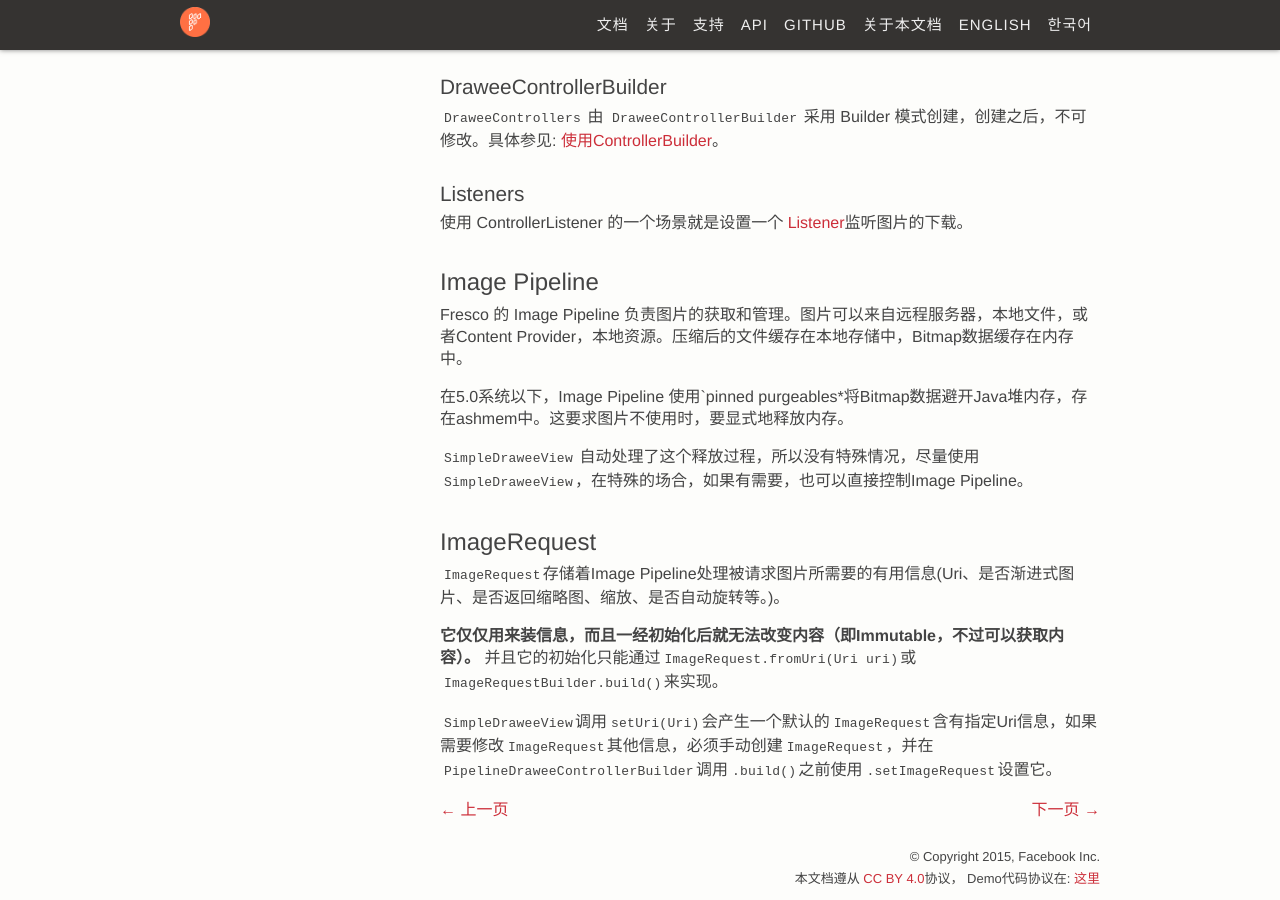
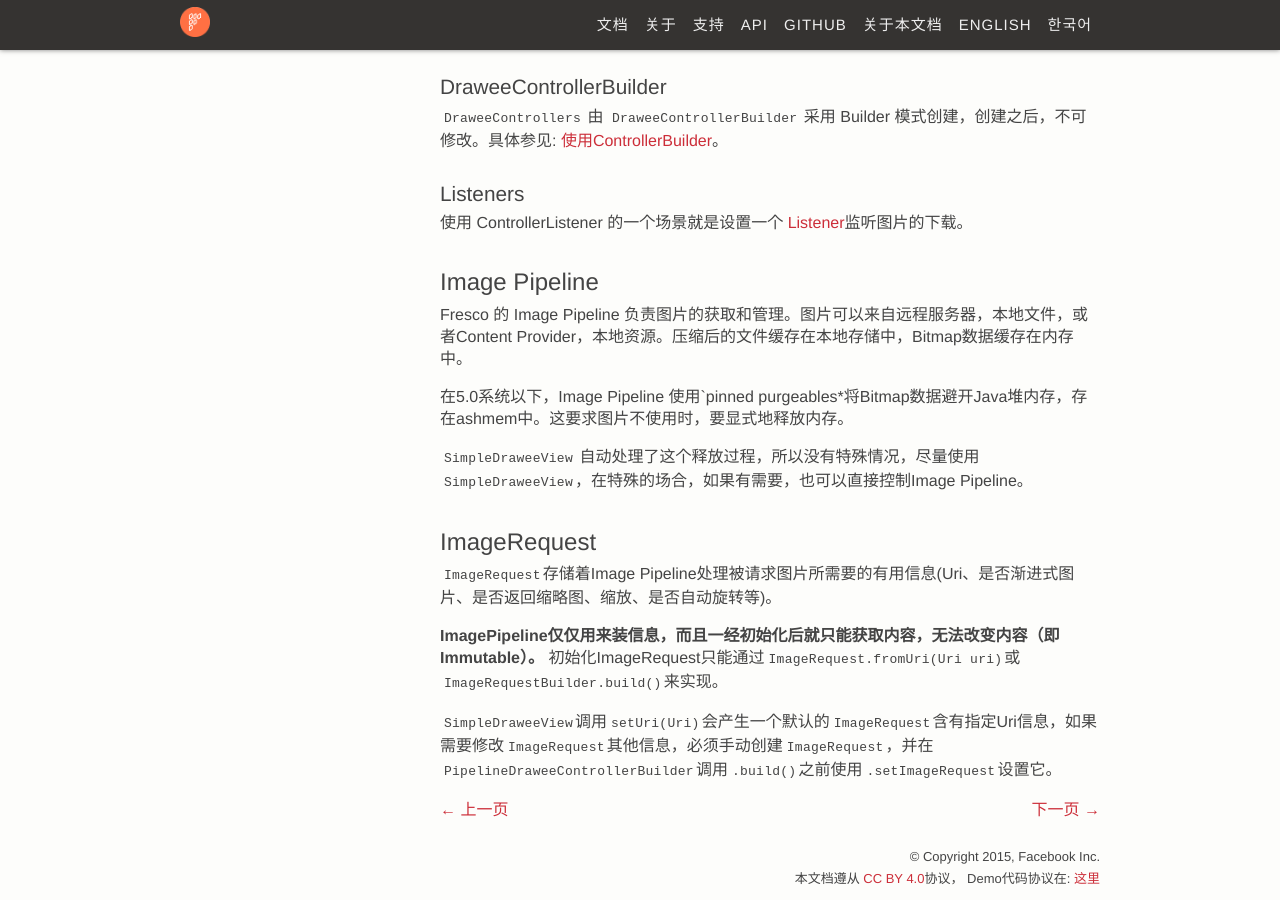
Before and after one commit to liaohuqiu/fresco-docs-cn, a Jekyll site: the page built from docs/00-concepts.md, in a window 1280 px wide and 900 px high, scrolled down 744 px. Built offline with Jekyll 4.4.1, drawn with Linux system fonts in a browser that asks for light colours; Markdown is read by kramdown in place of the engine named in the settings.

Commit message:
修改错误的表达

```diff
--- a/docs/00-concepts.md
+++ b/docs/00-concepts.md
@@ -47,8 +47,8 @@
 
 ## ImageRequest
 
-`ImageRequest`存储着Image Pipeline处理被请求图片所需要的有用信息(Uri、是否渐进式图片、是否返回缩略图、缩放、是否自动旋转等。)。
+`ImageRequest`存储着Image Pipeline处理被请求图片所需要的有用信息(Uri、是否渐进式图片、是否返回缩略图、缩放、是否自动旋转等)。
 
-**它仅仅用来装信息，而且一经初始化后就无法改变内容（即Immutable，不过可以获取内容）。** 并且它的初始化只能通过`ImageRequest.fromUri(Uri uri)`或`ImageRequestBuilder.build()`来实现。
+**ImagePipeline仅仅用来装信息，而且一经初始化后就只能获取内容，无法改变内容（即Immutable）。** 初始化ImageRequest只能通过`ImageRequest.fromUri(Uri uri)`或`ImageRequestBuilder.build()`来实现。
 
 `SimpleDraweeView`调用`setUri(Uri)`会产生一个默认的`ImageRequest`含有指定Uri信息，如果需要修改`ImageRequest`其他信息，必须手动创建`ImageRequest`，并在`PipelineDraweeControllerBuilder`调用`.build()`之前使用`.setImageRequest`设置它。
```
